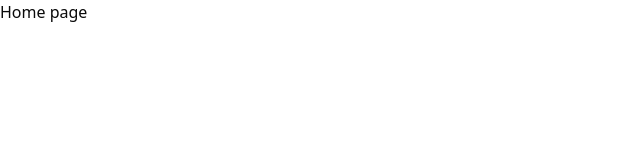
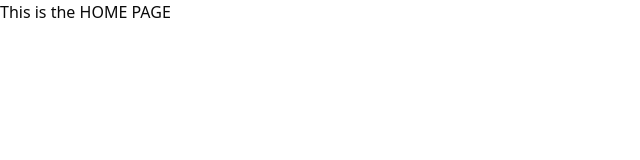
Before and after one commit to menoo-o/template_commerce, a Next.js app: page / in a window 1280 px wide. Shown: the top 160 px of the page, without its empty margins (0-640 px from the left). Built offline with nearby package versions, Linux system fonts and the light colour scheme.

Commit message:
minor bugs

```diff
--- a/app/page.tsx
+++ b/app/page.tsx
@@ -2,7 +2,7 @@
 export default function Home() {
   return (
     <>
-      <h2>Home page</h2>
+      <h2>This is the HOME PAGE</h2>
     </>
   );
 }
```
